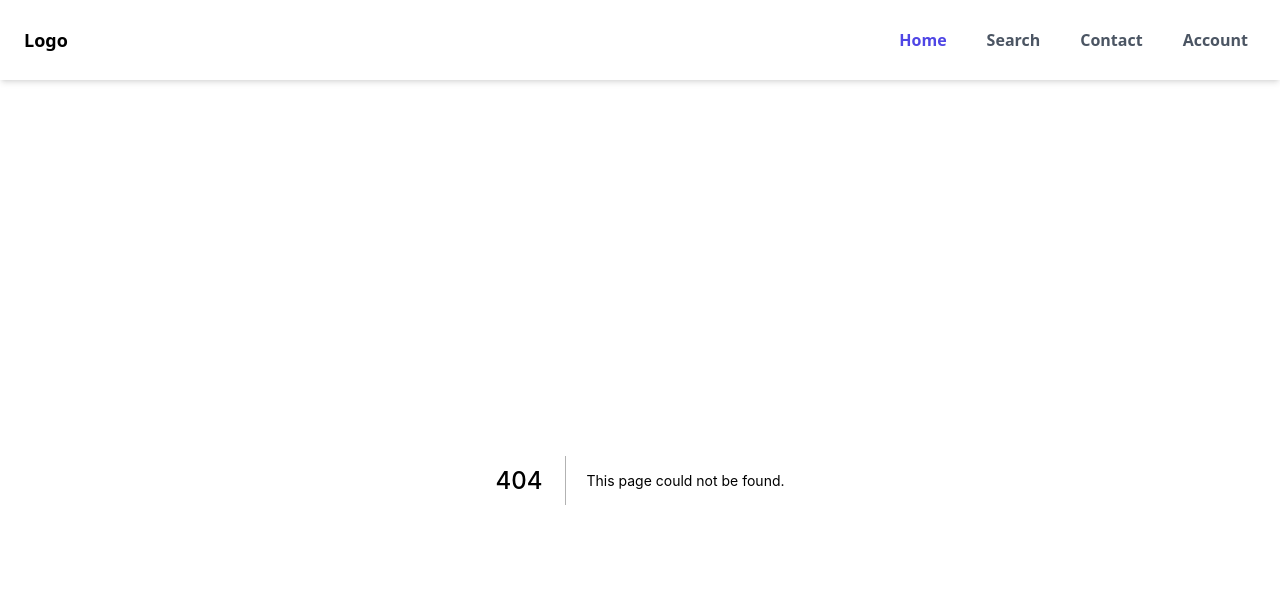
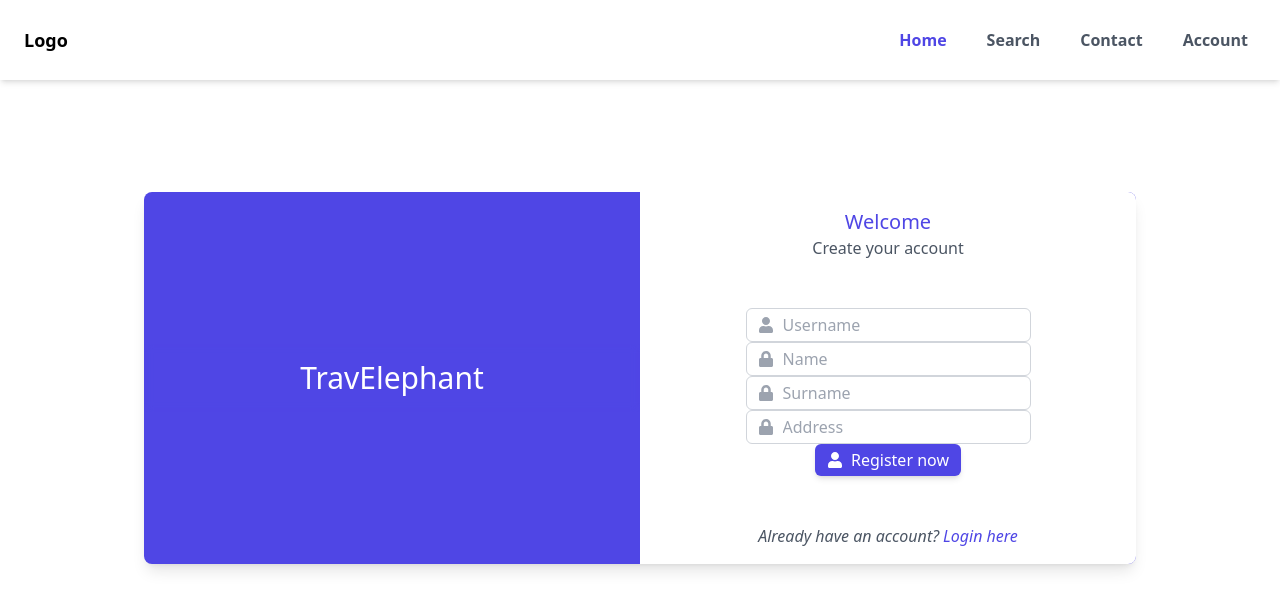
Before and after one commit to kaslara/front_life_travel, a Next.js app in the folder travelephant/: page /register in a window 1280 px wide. Before the commit this address had no page. Shown: the top 610 px of the page. Built offline with nearby package versions, Linux system fonts and the light colour scheme.

Commit message:
Added register page

```diff
--- a/travelephant/package.json
+++ b/travelephant/package.json
@@ -25,6 +25,7 @@
     "tailwindcss": "^3.1.8"
   },
   "devDependencies": {
+    "@types/react": "18.0.21",
     "eslint": "8.24.0",
     "eslint-config-next": "12.3.1"
   }
--- a/travelephant/pages/login.js
+++ /dev/null
@@ -1,27 +0,0 @@
-import Head from 'next/head'
-import Image from 'next/image'
-import LoginForm from '../components/LoginForm'
-import Navbar from '../components/Navbar'
-import styles from '../styles/Home.module.css'
-
-export default function Login() {
-  return (
-    <div className={styles.container}>
-      <Head>
-        <title>TravElephant</title>
-        <meta name="description" content="Generated by create next app" />
-        <link rel="icon" href="/favicon.ico" />
-      </Head>
-      <Navbar />
-
-      <br></br>
-
-
-      <div className='relative m-20'>
-
-      <LoginForm />
-      </div>
-
-    </div>
-  )
-}
--- /dev/null
+++ b/travelephant/pages/login.tsx
@@ -0,0 +1,89 @@
+import Head from 'next/head'
+import Image from 'next/image'
+import LoginForm from '../components/LoginForm'
+import Navbar from '../components/Navbar'
+import styles from '../styles/Home.module.css'
+import { FaLock, FaUser } from 'react-icons/fa'
+import NextLink from 'next/link'
+import { SyntheticEvent, useState } from 'react'
+import { useRouter } from 'next/router'
+
+export default function Login() {
+  const [username, setUsername] = useState('');
+  const [name, setName] = useState('');
+  const router = useRouter();
+
+  const submit = async (e: SyntheticEvent) => {
+    e.preventDefault();
+
+    await fetch('http://localhost:5196/Login', {
+        method: 'POST',
+        headers: {'Content-Type': 'application/json'},
+        credentials: 'include',
+        body: JSON.stringify({
+            username,
+            name
+        })
+    });
+
+    await router.push('/');
+}
+
+
+  return (
+    <div className={styles.container}>
+      <Head>
+        <title>TravElephant</title>
+        <meta name="description" content="Generated by create next app" />
+        <link rel="icon" href="/favicon.ico" />
+      </Head>
+      <div className='relative m-20'>
+
+       {/* container */}
+    <div className='bg-white block items-center justify-center p-8 md:flex'>
+      <div className='bg-cover bg-indigo-600 flex flex-col items-center max-w-screen-lg overflow-hidden rounded-lg shadow-lg text-gray-600 w-full md:flex-row'>
+        <div className='backdrop-blur-sm backdrop-filter flex flex-col items-center justify-center p-4 text-white w-full md:w-1/2'>
+          <h1 className='font-small text-3xl'>Trav<span>Elephant</span></h1>
+        </div>
+
+        {/* form */}
+        <div className='bg-white flex flex-col items-center p-4 space-y-8 w-full md:w-1/2'>
+          <div className='flex flex-col items-center'>
+            <h1 className='font-medium text-indigo-600 text-xl'>Welcome</h1>
+            <p>Login to your account</p>
+          </div>
+
+          {/* inputs */}
+          <form className='flex flex-col items-center p-4' onSubmit={submit}>
+            <div className='relative'>
+              <span className='absolute flex inset-y-0 items-center pl-3 text-gray-400'><FaUser /></span>
+              <input className='border border-gray-300 outline-none placeholder-gray-400 pl-9 pr-4 py-1 rounded-md transition focus:ring-2 focus:ring-indigo-600' placeholder='Username' type='text' onChange={e => setUsername(e.target.value)}/>
+            </div>
+            <div className='relative'>
+              <span className='absolute flex inset-y-0 items-center pl-3 text-gray-400'><FaLock /></span>
+              <input className='border border-gray-300 outline-none placeholder-gray-400 pl-9 pr-4 py-1 rounded-md transition focus:ring-2 focus:ring-indigo-600' placeholder='Name' type='text' onChange={e => setName(e.target.value)}/>
+            </div>
+            <button className='bg-indigo-600 font-medium inline-flex items-center px-3 py-1 rounded-md shadow-md text-white transition hover:bg-indigo-600' type='submit'>
+              <FaUser className='mr-2' />
+              Login now
+            </button>
+          </form>
+
+          {/* links */}
+          <div className='flex flex-col items-center'>
+            <p className='italic'>
+              Join us now.
+              <NextLink href="/register">
+                <a className='ml-1 text-indigo-600 hover:underline'>Register here</a>
+              </NextLink>
+            </p>
+          </div>
+        </div>
+      </div>
+    </div>
+
+      </div>
+
+    </div>
+  )
+}
--- /dev/null
+++ b/travelephant/pages/register.tsx
@@ -0,0 +1,102 @@
+import Head from 'next/head'
+import Image from 'next/image'
+import LoginForm from '../components/LoginForm'
+import Navbar from '../components/Navbar'
+import styles from '../styles/Home.module.css'
+import { FaLock, FaUser } from 'react-icons/fa'
+import NextLink from 'next/link'
+import { SyntheticEvent, useState } from 'react'
+import { useRouter } from 'next/router'
+
+export default function Register() {
+  const [username, setUsername] = useState('');
+  const [name, setName] = useState('');
+  const [surname, setSurname]=useState('');
+  const [address, setAddress]=useState('');
+
+  const router = useRouter();
+
+  const submit = async (e: SyntheticEvent) => {
+    e.preventDefault();
+
+    await fetch('http://localhost:5196/add-user', {
+        method: 'POST',
+        headers: {'Content-Type': 'application/json'},
+        credentials: 'include',
+        body: JSON.stringify({
+            username,
+            name,
+            surname,
+            address
+        })
+    });
+
+    await router.push('/login');
+}
+
+
+  return (
+    <div className={styles.container}>
+      <Head>
+        <title>TravElephant</title>
+        <meta name="description" content="Generated by create next app" />
+        <link rel="icon" href="/favicon.ico" />
+      </Head>
+      <div className='relative m-20'>
+
+       {/* container */}
+    <div className='bg-white block items-center justify-center p-8 md:flex'>
+      <div className='bg-cover bg-indigo-600 flex flex-col items-center max-w-screen-lg overflow-hidden rounded-lg shadow-lg text-gray-600 w-full md:flex-row'>
+        <div className='backdrop-blur-sm backdrop-filter flex flex-col items-center justify-center p-4 text-white w-full md:w-1/2'>
+          <h1 className='font-small text-3xl'>Trav<span>Elephant</span></h1>
+        </div>
+
+        {/* form */}
+        <div className='bg-white flex flex-col items-center p-4 space-y-8 w-full md:w-1/2'>
+          <div className='flex flex-col items-center'>
+            <h1 className='font-medium text-indigo-600 text-xl'>Welcome</h1>
+            <p>Create your account</p>
+          </div>
+
+          {/* inputs */}
+          <form className='flex flex-col items-center p-4' onSubmit={submit}>
+            <div className='relative'>
+              <span className='absolute flex inset-y-0 items-center pl-3 text-gray-400'><FaUser /></span>
+              <input className='border border-gray-300 outline-none placeholder-gray-400 pl-9 pr-4 py-1 rounded-md transition focus:ring-2 focus:ring-indigo-600' placeholder='Username' type='text' onChange={e => setUsername(e.target.value)}/>
+            </div>
+            <div className='relative'>
+              <span className='absolute flex inset-y-0 items-center pl-3 text-gray-400'><FaLock /></span>
+              <input className='border border-gray-300 outline-none placeholder-gray-400 pl-9 pr-4 py-1 rounded-md transition focus:ring-2 focus:ring-indigo-600' placeholder='Name' type='text' onChange={e => setName(e.target.value)}/>
+            </div>
+            <div className='relative'>
+              <span className='absolute flex inset-y-0 items-center pl-3 text-gray-400'><FaLock /></span>
+              <input className='border border-gray-300 outline-none placeholder-gray-400 pl-9 pr-4 py-1 rounded-md transition focus:ring-2 focus:ring-indigo-600' placeholder='Surname' type='text' onChange={e => setSurname(e.target.value)}/>
+            </div>
+            <div className='relative'>
+              <span className='absolute flex inset-y-0 items-center pl-3 text-gray-400'><FaLock /></span>
+              <input className='border border-gray-300 outline-none placeholder-gray-400 pl-9 pr-4 py-1 rounded-md transition focus:ring-2 focus:ring-indigo-600' placeholder='Address' type='text' onChange={e => setAddress(e.target.value)}/>
+            </div>
+            <button className='bg-indigo-600 font-medium inline-flex items-center px-3 py-1 rounded-md shadow-md text-white transition hover:bg-indigo-600' type='submit'>
+              <FaUser className='mr-2' />
+              Register now
+            </button>
+          </form>
+
+          {/* links */}
+          <div className='flex flex-col items-center'>
+            <p className='italic'>
+              Already have an account?
+              <NextLink href="/login">
+                <a className='ml-1 text-indigo-600 hover:underline'>Login here</a>
+              </NextLink>
+            </p>
+          </div>
+        </div>
+      </div>
+    </div>
+
+      </div>
+
+    </div>
+  )
+}
--- a/travelephant/tailwind.config.js
+++ b/travelephant/tailwind.config.js
@@ -1,8 +1,8 @@
 /** @type {import('tailwindcss').Config} */
 module.exports = {
   content: [
-    './pages/**/*.{html,js}',
-    './components/**/*.{html,js}'
+    "./pages/**/*.{js,ts,jsx,tsx}",
+    "./components/**/*.{js,ts,jsx,tsx}",
   ],
   theme: {
     extend: {},
```
Also changed, not shown: travelephant/tsconfig.json (added, +30 -0 lines), 1 other file (tests, documents, lock files or other folders).
